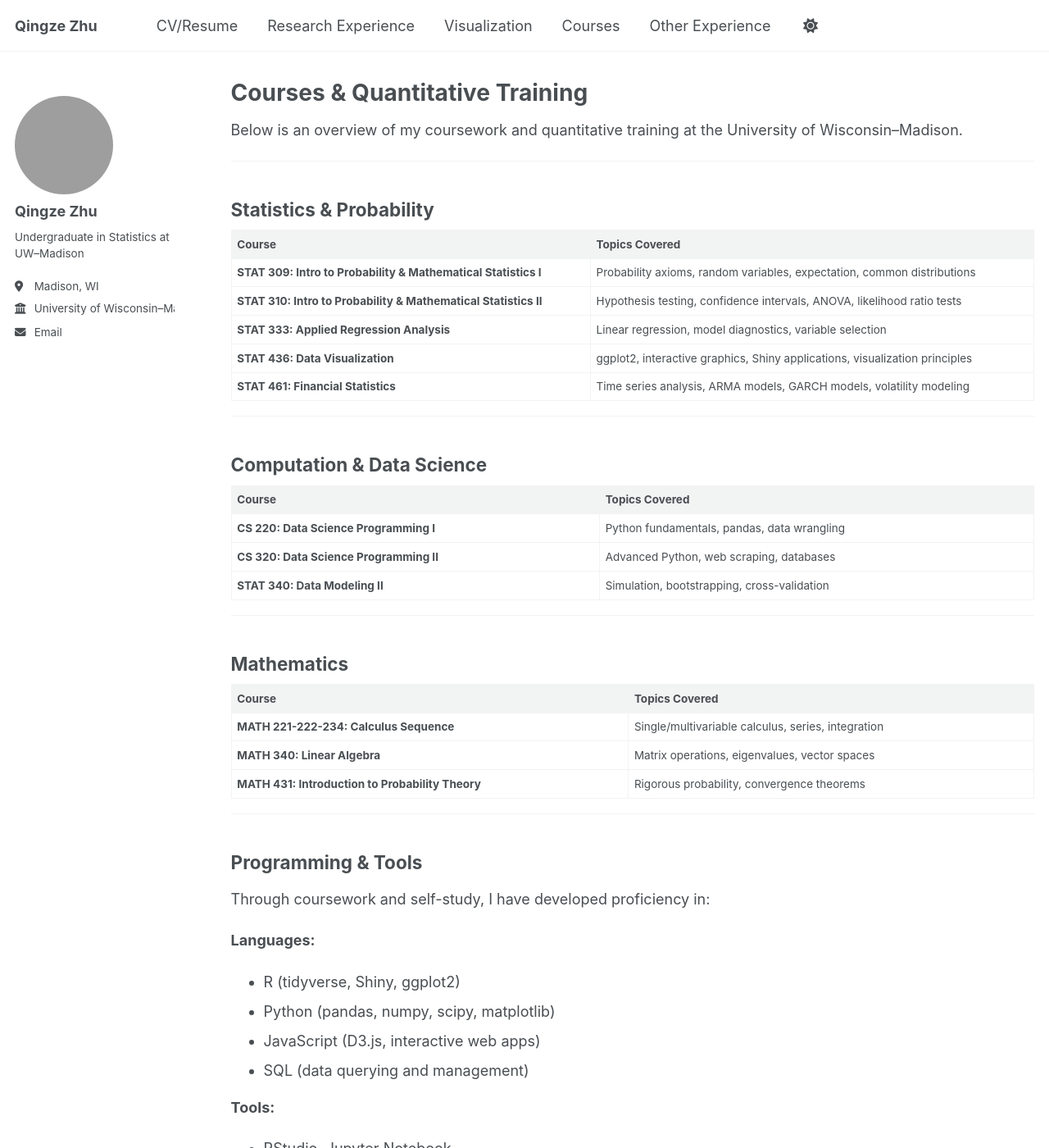
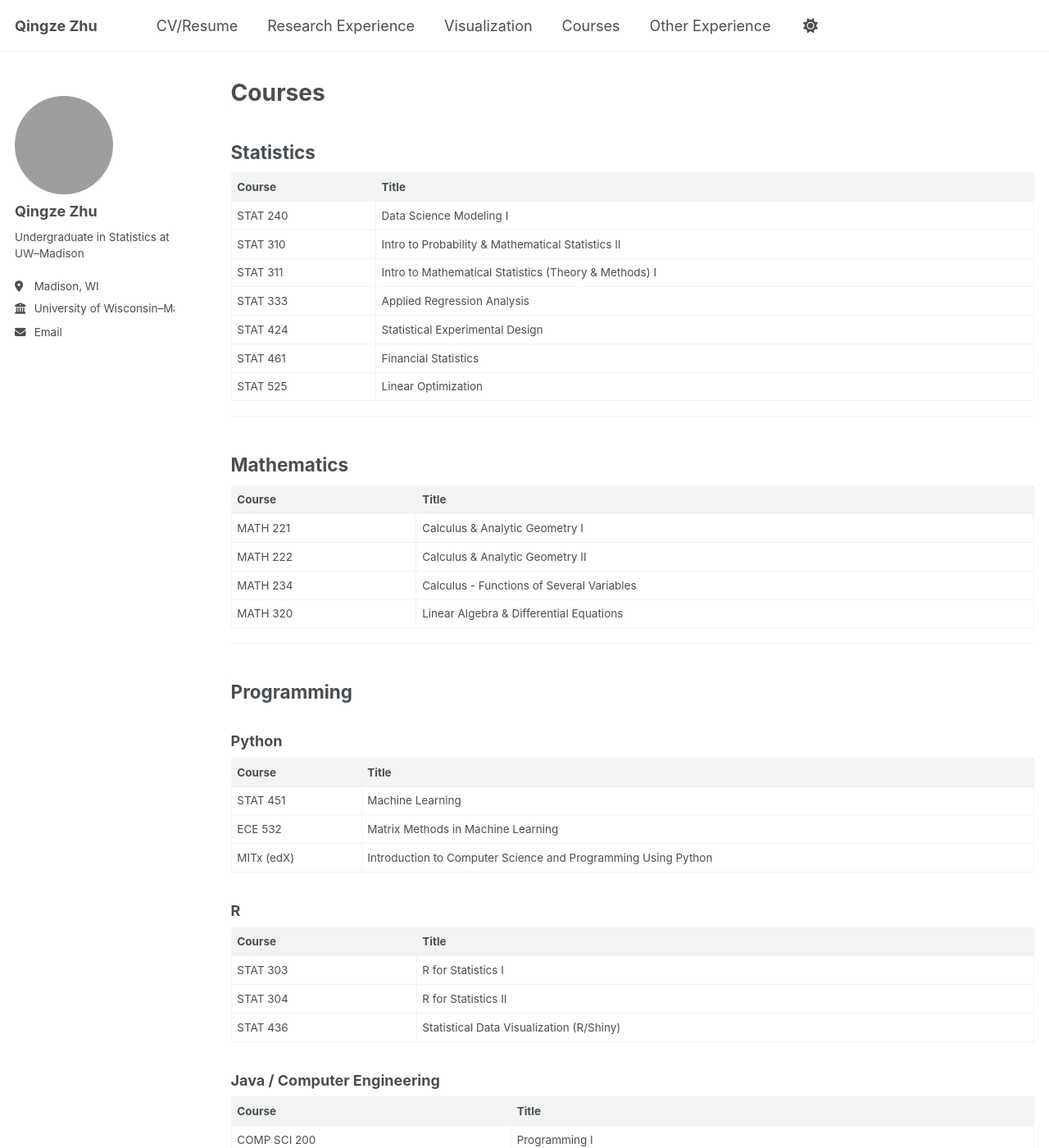
Before and after one commit to ZQZ0630/QingzeZhu-Personal-Webpage, a Jekyll site: the page built from _pages/courses.md, in a window 1280 px wide and 1400 px high. Shown: the whole window at 82% size. Built offline with Jekyll 4.4.1, drawn with Linux system fonts in a browser that asks for light colours; a script bundle is joined from its source files by our own code; library files that are not in the unit come from our copies; some of the changed text lies outside the part shown.

Commit message:
Revise course titles and restructure sections
Updated course titles and sections for better organization and clarity.

```diff
--- a/_pages/courses.md
+++ b/_pages/courses.md
@@ -1,69 +1,80 @@
 ---
 layout: archive
-title: "Courses & Quantitative Training"
+title: "Courses"
 permalink: /courses/
 author_profile: true
 ---
 
-{% include base_path %}
 
-Below is an overview of my coursework and quantitative training at the University of Wisconsin–Madison.
+## Statistics
 
----
-
-## Statistics & Probability
-
-| Course | Topics Covered |
-|--------|----------------|
-| **STAT 309: Intro to Probability & Mathematical Statistics I** | Probability axioms, random variables, expectation, common distributions |
-| **STAT 310: Intro to Probability & Mathematical Statistics II** | Hypothesis testing, confidence intervals, ANOVA, likelihood ratio tests |
-| **STAT 333: Applied Regression Analysis** | Linear regression, model diagnostics, variable selection |
-| **STAT 436: Data Visualization** | ggplot2, interactive graphics, Shiny applications, visualization principles |
-| **STAT 461: Financial Statistics** | Time series analysis, ARMA models, GARCH models, volatility modeling |
-
----
-
-## Computation & Data Science
-
-| Course | Topics Covered |
-|--------|----------------|
-| **CS 220: Data Science Programming I** | Python fundamentals, pandas, data wrangling |
-| **CS 320: Data Science Programming II** | Advanced Python, web scraping, databases |
-| **STAT 340: Data Modeling II** | Simulation, bootstrapping, cross-validation |
+| Course | Title |
+|--------|-------|
+| STAT 240 | Data Science Modeling I |
+| STAT 310 | Intro to Probability & Mathematical Statistics II |
+| STAT 311 | Intro to Mathematical Statistics (Theory & Methods) I |
+| STAT 333 | Applied Regression Analysis |
+| STAT 424 | Statistical Experimental Design |
+| STAT 461 | Financial Statistics |
+| STAT 525 | Linear Optimization |
 
 ---
 
 ## Mathematics
 
-| Course | Topics Covered |
-|--------|----------------|
-| **MATH 221-222-234: Calculus Sequence** | Single/multivariable calculus, series, integration |
-| **MATH 340: Linear Algebra** | Matrix operations, eigenvalues, vector spaces |
-| **MATH 431: Introduction to Probability Theory** | Rigorous probability, convergence theorems |
+| Course | Title |
+|--------|-------|
+| MATH 221 | Calculus & Analytic Geometry I |
+| MATH 222 | Calculus & Analytic Geometry II |
+| MATH 234 | Calculus - Functions of Several Variables |
+| MATH 320 | Linear Algebra & Differential Equations |
 
 ---
 
-## Programming & Tools
+## Programming
 
-Through coursework and self-study, I have developed proficiency in:
+### Python
 
-**Languages:**
-- R (tidyverse, Shiny, ggplot2)
-- Python (pandas, numpy, scipy, matplotlib)
-- JavaScript (D3.js, interactive web apps)
-- SQL (data querying and management)
+| Course | Title |
+|--------|-------|
+| STAT 451 | Machine Learning |
+| ECE 532 | Matrix Methods in Machine Learning |
+| MITx (edX) | Introduction to Computer Science and Programming Using Python |
 
-**Tools:**
-- RStudio, Jupyter Notebook
-- Git/GitHub for version control
-- LaTeX for academic writing
-- Excel/Sheets for quick analysis
+### R
+
+| Course | Title |
+|--------|-------|
+| STAT 303 | R for Statistics I |
+| STAT 304 | R for Statistics II |
+| STAT 436 | Statistical Data Visualization (R/Shiny) |
+
+### Java / Computer Engineering
+
+| Course | Title |
+|--------|-------|
+| COMP SCI 200 | Programming I |
+| COMP SCI 252 | Intro to Computer Engineering |
 
 ---
 
-## Ongoing Learning
+## Supply Chain Management
 
-I continue to expand my skills through:
-- Online courses on causal inference and machine learning
-- Reading academic papers in computational social science
-- Building personal projects to apply new methods
+### MITx MicroMasters in Supply Chain Management (edX)
+
+| Course Code | Title |
+|-------------|-------|
+| CTL.SC0x | Supply Chain Analytics |
+| CTL.SC1x | Supply Chain Fundamentals |
+| CTL.SC2x | Supply Chain Design |
+| CTL.SC3x | Supply Chain Dynamics |
+| CTL.SC4x | Supply Chain Technology and Systems |
+
+
+
+## Online Certificates
+
+| Provider | Certificate |
+|----------|-------------|
+| University of Amsterdam (Coursera) | Classical Sociological Theory |
+| University of Amsterdam (Coursera) | Research Methods in Sociology |
```
